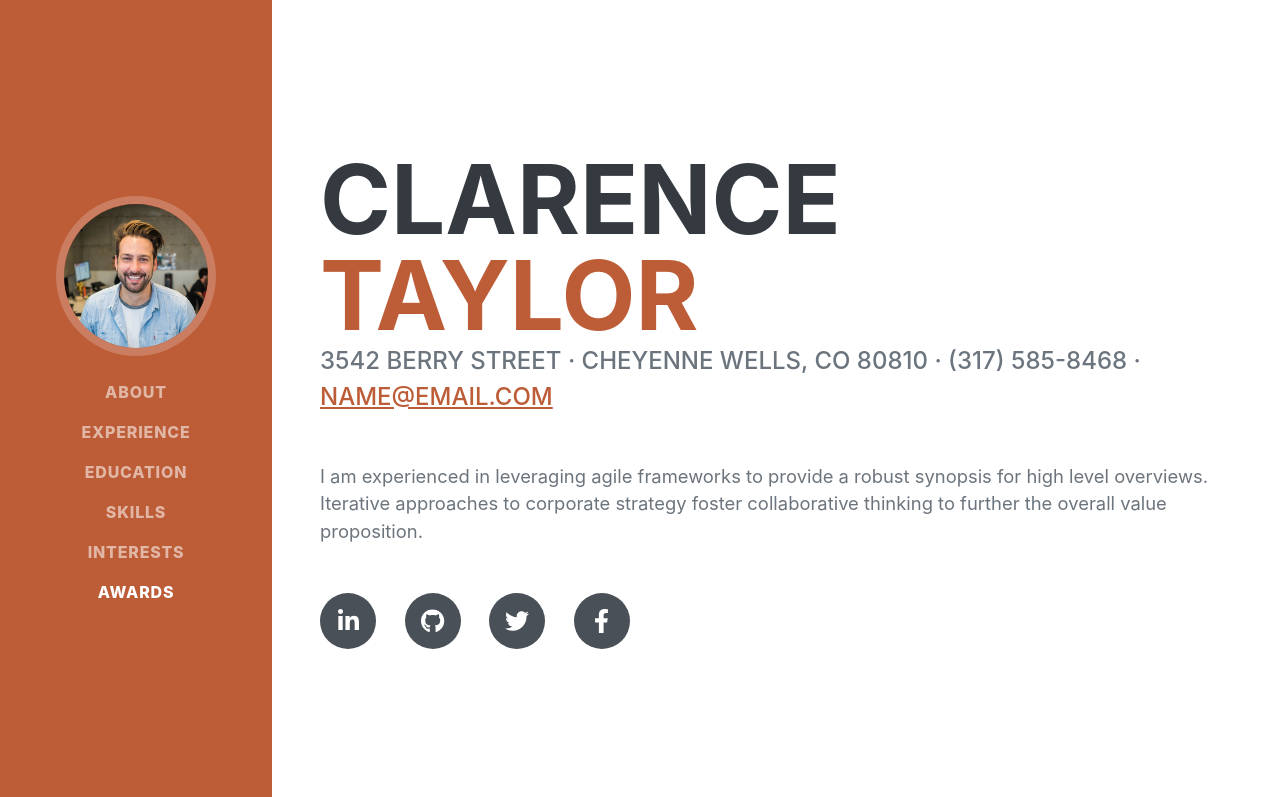
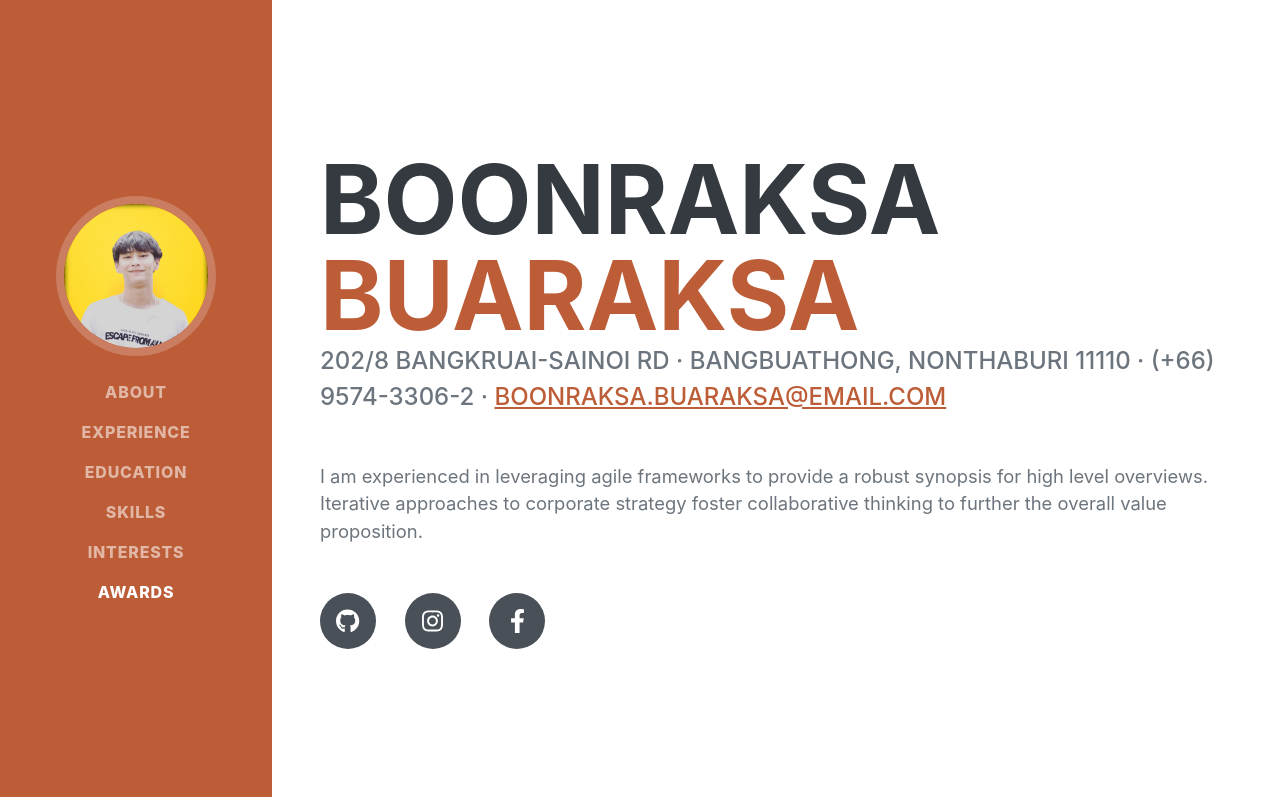
Before and after one commit to ZorBoonraksa/HTML5_CSS3_Course, a plain HTML site: page WebWithBootstrap/bootstrap-5.3.0-alpha1-dist/index.html in a window 1280 px wide. Shown: the top 797 px of the page. Drawn offline with nearby package versions, Linux system fonts and the light colour scheme; a web font is replaced by a local one.

Commit message:
Update Data

```diff
--- a/WebWithBootstrap/bootstrap-5.3.0-alpha1-dist/index.html
+++ b/WebWithBootstrap/bootstrap-5.3.0-alpha1-dist/index.html
@@ -19,8 +19,8 @@
         <!-- Navigation-->
         <nav class="navbar navbar-expand-lg navbar-dark bg-primary fixed-top" id="sideNav">
             <a class="navbar-brand js-scroll-trigger" href="#page-top">
-                <span class="d-block d-lg-none">Clarence Taylor</span>
-                <span class="d-none d-lg-block"><img class="img-fluid img-profile rounded-circle mx-auto mb-2" src="assets/img/profile.jpg" alt="..." /></span>
+                <span class="d-block d-lg-none">Boonraksa Buaraksa</span>
+                <span class="d-none d-lg-block"><img class="img-fluid img-profile rounded-circle mx-auto mb-2" src="assets/img/profile.png" alt="..." /></span>
             </a>
             <button class="navbar-toggler" type="button" data-bs-toggle="collapse" data-bs-target="#navbarResponsive" aria-controls="navbarResponsive" aria-expanded="false" aria-label="Toggle navigation"><span class="navbar-toggler-icon"></span></button>
             <div class="collapse navbar-collapse" id="navbarResponsive">
@@ -40,19 +40,18 @@
             <section class="resume-section" id="about">
                 <div class="resume-section-content">
                     <h1 class="mb-0">
-                        Clarence
-                        <span class="text-primary">Taylor</span>
+                        Boonraksa
+                        <span class="text-primary">Buaraksa</span>
                     </h1>
                     <div class="subheading mb-5">
-                        3542 Berry Street · Cheyenne Wells, CO 80810 · (317) 585-8468 ·
-                        <a href="mailto:name@email.com">name@email.com</a>
+                        202/8 BangKruai-SaiNoi Rd · Bangbuathong, Nonthaburi 11110 · (+66) 9574-3306-2 ·
+                        <a href="mailto:boonraksa.buaraksa@gmail.com">boonraksa.buaraksa@email.com</a>
                     </div>
                     <p class="lead mb-5">I am experienced in leveraging agile frameworks to provide a robust synopsis for high level overviews. Iterative approaches to corporate strategy foster collaborative thinking to further the overall value proposition.</p>
                     <div class="social-icons">
-                        <a class="social-icon" href="#!"><i class="fab fa-linkedin-in"></i></a>
-                        <a class="social-icon" href="#!"><i class="fab fa-github"></i></a>
-                        <a class="social-icon" href="#!"><i class="fab fa-twitter"></i></a>
-                        <a class="social-icon" href="#!"><i class="fab fa-facebook-f"></i></a>
+                        <a class="social-icon" href="https://github.com/zorboonraksa"><i class="fab fa-github"></i></a>
+                        <a class="social-icon" href="https://www.instagram.com/z_o_r_r/"><i class="fab fa-instagram"></i></a>
+                        <a class="social-icon" href="https://www.facebook.com/sawzorr/"><i class="fab fa-facebook-f"></i></a>
                     </div>
                 </div>
             </section>
```
Also changed, not shown: WebWithBootstrap/bootstrap-5.3.0-alpha1-dist/assets/img/Profile.png (added).
